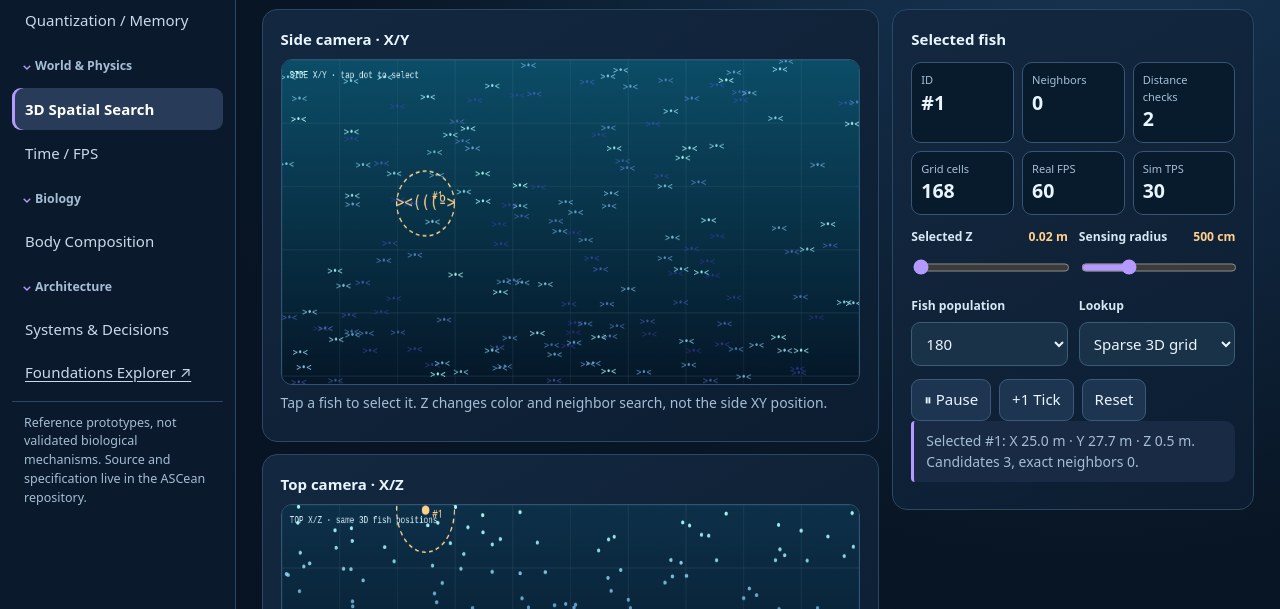
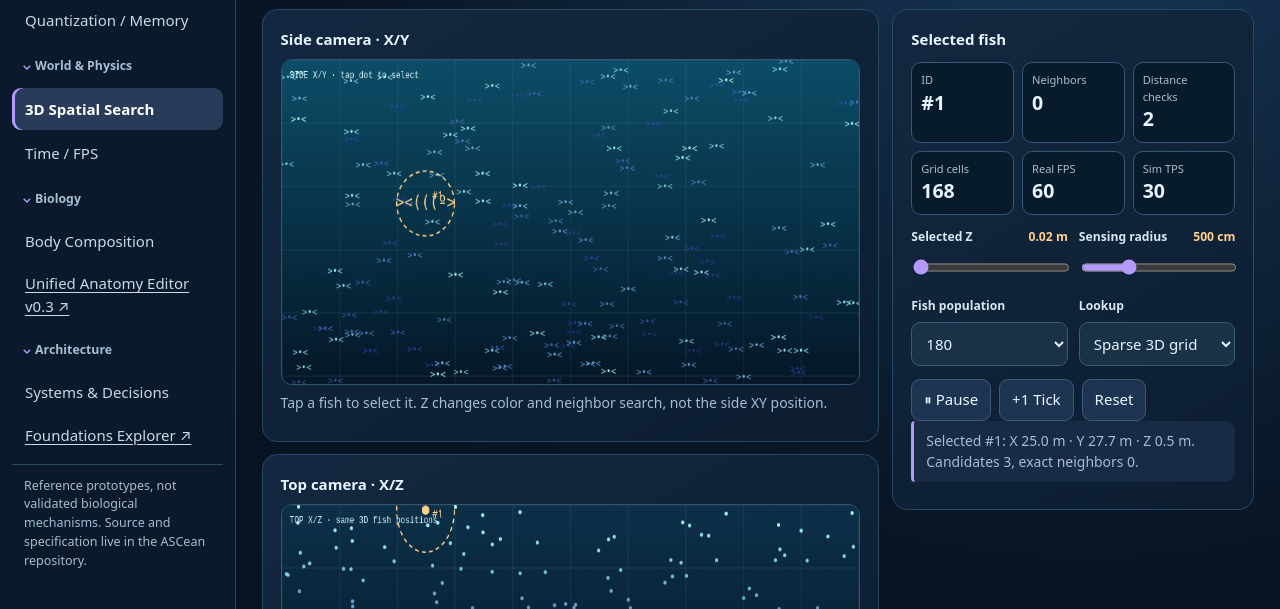
Before and after one commit to DorManDel/ASCean, a plain HTML site: page site/lab/index.html in a window 1280 px wide. Shown: the part 191-800 px from the top of the page. Drawn offline with Linux system fonts and the light colour scheme.

Commit message:
restore(anatomy): link original editor and guard its controls in browser tests

```diff
--- a/site/lab/index.html
+++ b/site/lab/index.html
@@ -5,7 +5,7 @@
 <div class="eyebrow">ASCean · Explorer</div>
 <details open><summary>Data &amp; Memory</summary><button class="navbutton" data-page="entities">Fish Blueprint / IDs</button><button class="navbutton" data-page="precision">Quantization / Memory</button></details>
 <details open><summary>World &amp; Physics</summary><button class="navbutton" data-page="space">3D Spatial Search</button><button class="navbutton" data-page="time">Time / FPS</button></details>
-<details open><summary>Biology</summary><button class="navbutton" data-page="body">Body Composition</button></details>
+<details open><summary>Biology</summary><button class="navbutton" data-page="body">Body Composition</button><a class="navbutton" href="../anatomy/">Unified Anatomy Editor v0.3 ↗</a></details>
 <details open><summary>Architecture</summary><button class="navbutton" data-page="modules">Systems &amp; Decisions</button><a class="navbutton" href="../foundations/">Foundations Explorer ↗</a></details>
 <small>Reference prototypes, not validated biological mechanisms. Source and specification live in the ASCean repository.</small>
 </aside>
```
